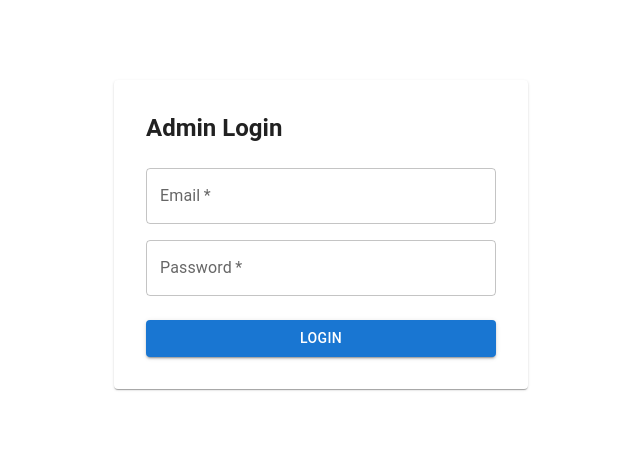
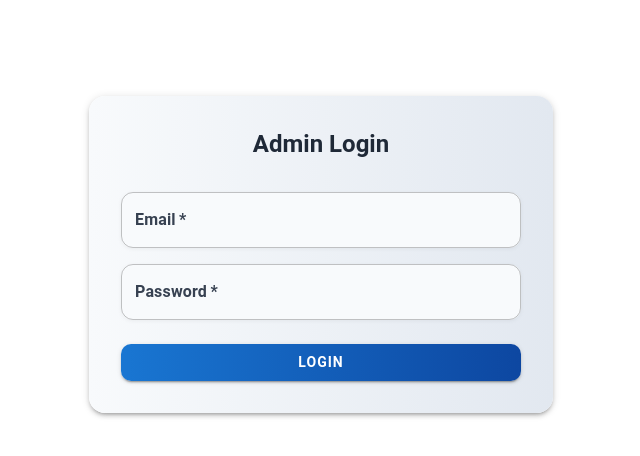
Before and after one commit to GirishAhire/AdminPanel, a React (Vite) app: page /admin/login in a window 1280 px wide. Shown: the top 456 px of the page, without its empty margins (319-959 px from the left). Built offline with nearby package versions, Linux system fonts and the light colour scheme; the HTML template or start-up script is replaced by a standard one.

Commit message:
final updates  updated

```diff
--- a/src/components/Dashboard/AnalyticsPanel.jsx
+++ b/src/components/Dashboard/AnalyticsPanel.jsx
@@ -25,14 +25,16 @@ const AnalyticsPanel = ({ analytics = [], loading }) => {
             sx={{
                 p: 4,
                 borderRadius: 4,
-                backgroundColor:
-                    theme.palette.mode === "light" ? "#fefefe" : "#1c1c1c",
-                boxShadow: theme.shadows[6],
+                width: "100%",
+                background: "linear-gradient(to right, #f8fafc, #e2e8f0)", // match order card gradient
+                boxShadow: 3,
                 transition: "all 0.3s ease",
                 "&:hover": {
-                    boxShadow: theme.shadows[8],
+                    transform: "scale(1.01)",
+                    boxShadow: 6,
                 },
             }}
+
         >
             <Typography
                 variant="h5"
--- a/src/components/Dashboard/OrdersContent.jsx
+++ b/src/components/Dashboard/OrdersContent.jsx
@@ -1,4 +1,5 @@
 import React, { useEffect, useState } from "react";
+import ListAltIcon from "@mui/icons-material/ListAlt";
 import {
     Box,
     Typography,
@@ -55,7 +56,21 @@ const OrdersContent = () => {
 
     return (
         <Box sx={{ flexGrow: 1, p: 3, backgroundColor: "#f9f9f9", overflowY: "auto" }}>
-            <Typography variant="h4" gutterBottom>
+            <Typography
+                variant="h5"
+                fontWeight={800}
+                color="info"
+                gutterBottom
+                sx={{
+                    letterSpacing: 0.5,
+                    mb: 3,
+                    pb: 1,
+                    borderBottom: (theme) => `2px solid ${theme.palette.info.main}`,
+                    display: "flex",
+                    alignItems: "center",
+                }}
+            >
+                <ListAltIcon color="info" sx={{ mr: 1 }} />
                 All Orders
             </Typography>
 
--- a/src/components/ProductList.jsx
+++ b/src/components/ProductList.jsx
@@ -1,4 +1,5 @@
 import React, { useEffect, useState } from "react";
+import WarningIcon from "@mui/icons-material/Warning";
 import {
   Grid,
   Card,
@@ -86,7 +87,22 @@ const ProductList = () => {
 
   return (
     <div style={{ padding: "2rem" }}>
-      <Typography variant="h4" gutterBottom>
+
+      <Typography
+        variant="h5"
+        fontWeight={800}
+        color="primary"
+        gutterBottom
+        sx={{
+          letterSpacing: 0.5,
+          mb: 3,
+          pb: 1,
+          borderBottom: (theme) => `2px solid ${theme.palette.primary.main}`,
+          display: "flex",
+          alignItems: "center",
+        }}
+      >
+        <WarningIcon color="error" sx={{ mr: 1 }} />
         Manage Low Stock Products
       </Typography>
 
--- a/src/pages/AdminLogin.jsx
+++ b/src/pages/AdminLogin.jsx
@@ -50,9 +50,30 @@ const AdminLogin = () => {
     };
 
     return (
-        <Box sx={{ display: "flex", justifyContent: "center", mt: 10 }}>
-            <Paper sx={{ p: 4, width: 350 }}>
-                <Typography variant="h5" gutterBottom fontWeight={600}>
+        <Box sx={{ display: "flex", justifyContent: "center", alignItems:"center", mt: 12, px: 2 }}>
+            <Paper
+                elevation={3}
+                sx={{
+                    p: 4,
+                    width: "100%",
+                    maxWidth: 400,
+                    borderRadius: 4,
+                    background: "linear-gradient(to right, #f8fafc, #e2e8f0)",
+                    transition: "0.3s ease-in-out",
+                    boxShadow: 3,
+                    "&:hover": {
+                        transform: "scale(1.01)",
+                        boxShadow: 6,
+                    },
+                }}
+            >
+                <Typography
+                    variant="h5"
+                    gutterBottom
+                    fontWeight={700}
+                    color="#1f2937"
+                    align="center"
+                >
                     Admin Login
                 </Typography>
 
@@ -63,7 +84,26 @@ const AdminLogin = () => {
                         type="email"
                         value={email}
                         onChange={(e) => setEmail(e.target.value)}
-                        sx={{ mt: 2 }}
+                        sx={{
+                            mt: 3,
+                            "& .MuiOutlinedInput-root": {
+                                borderRadius: "12px",
+                                backgroundColor: "#f8fafc",
+                                boxShadow: "0 1px 4px rgba(0, 0, 0, 0.05)",
+                                transition: "all 0.3s ease-in-out",
+                                "&:hover": {
+                                    backgroundColor: "#e3f2fd",
+                                },
+                                "&.Mui-focused": {
+                                    backgroundColor: "#ffffff",
+                                    boxShadow: "0 0 0 3px rgba(25, 118, 210, 0.2)",
+                                },
+                            },
+                            "& .MuiInputLabel-root": {
+                                fontWeight: 600,
+                                color: "#374151",
+                            },
+                        }}
                         required
                     />
                     <TextField
@@ -72,7 +112,26 @@ const AdminLogin = () => {
                         type="password"
                         value={password}
                         onChange={(e) => setPassword(e.target.value)}
-                        sx={{ mt: 2 }}
+                        sx={{
+                            mt: 2,
+                            "& .MuiOutlinedInput-root": {
+                                borderRadius: "12px",
+                                backgroundColor: "#f8fafc",
+                                boxShadow: "0 1px 4px rgba(0, 0, 0, 0.05)",
+                                transition: "all 0.3s ease-in-out",
+                                "&:hover": {
+                                    backgroundColor: "#e3f2fd",
+                                },
+                                "&.Mui-focused": {
+                                    backgroundColor: "#ffffff",
+                                    boxShadow: "0 0 0 3px rgba(25, 118, 210, 0.2)",
+                                },
+                            },
+                            "& .MuiInputLabel-root": {
+                                fontWeight: 600,
+                                color: "#374151",
+                            },
+                        }}
                         required
                     />
                     {error && (
@@ -84,10 +143,20 @@ const AdminLogin = () => {
                         fullWidth
                         variant="contained"
                         type="submit"
-                        sx={{ mt: 3 }}
+                        sx={{
+                            mt: 3,
+                            fontWeight: 600,
+                            borderRadius: "10px",
+                            letterSpacing: 1,
+                            background: "linear-gradient(to right, #1976d2, #0d47a1)",
+                        }}
                         disabled={loading}
                     >
-                        {loading ? <CircularProgress size={24} color="inherit" /> : "Login"}
+                        {loading ? (
+                            <CircularProgress size={24} color="inherit" />
+                        ) : (
+                            "Login"
+                        )}
                     </Button>
                 </form>
             </Paper>
--- a/src/pages/ManageProducts.jsx
+++ b/src/pages/ManageProducts.jsx
@@ -1,4 +1,5 @@
 import React, { useEffect, useState } from "react";
+import Inventory2Icon from '@mui/icons-material/Inventory2';
 import {
   Typography,
   Grid,
@@ -133,18 +134,22 @@ const ManageProducts = () => {
           overflowY: "auto",
         }}
       >
+
         <Typography
-          variant="h4"
+          variant="h5"
+          fontWeight={800}
+          color="primary"
           gutterBottom
           sx={{
-            fontWeight: 700,
-            color: "#1f2937",
-            letterSpacing: 1,
-            textTransform: "uppercase",
-            fontFamily: "Poppins, sans-serif",
-            textShadow: "1px 1px 2px rgba(0,0,0,0.1)",
+            letterSpacing: 0.5,
+            mb: 3,
+            pb: 1,
+            borderBottom: (theme) => `2px solid ${theme.palette.primary.main}`,
+            display: "flex",
+            alignItems: "center",
           }}
         >
+          <Inventory2Icon color="primary" sx={{ mr: 1 }} />
           Manage All Products
         </Typography>
 
```
